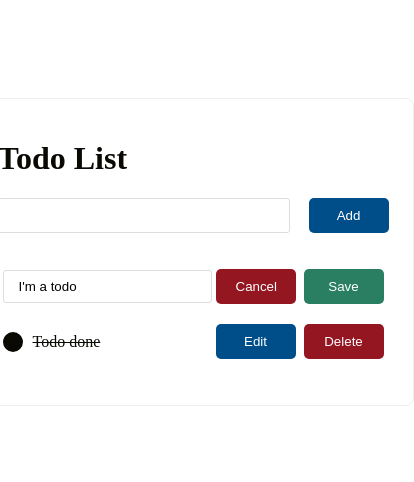
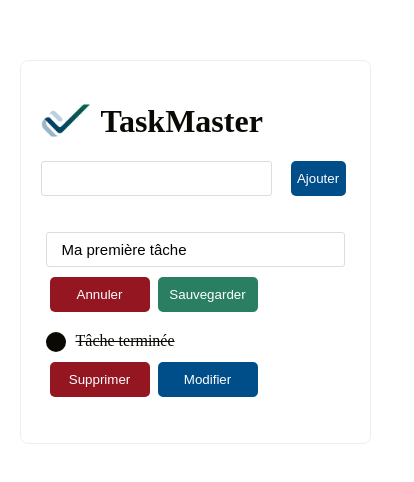
Before and after one commit to Matundu-Jules/TaskMaster, a website built with Vite: page src/index.html in a window 390 px wide. Shown: the part 170-652 px from the top of the page, 414 px wide, since content can reach past the window. Built offline with nearby package versions, Linux system fonts and the light colour scheme.

Commit message:
Correction readme + responsive + modification langage

```diff
--- a/package.json
+++ b/package.json
@@ -4,7 +4,7 @@
   "description": "Specs :\r Vanilla JavaScript, HTML et CSS.",
   "main": "index.js",
   "scripts": {
-    "start": "vite",
+    "start": "vite --host",
     "build": "vite build",
     "preview": "vite preview"
   },
--- a/src/features/createTodoElement.js
+++ b/src/features/createTodoElement.js
@@ -7,15 +7,25 @@ export const createTodoElement = (todo, index, todosArray) => {
     // Create HTML element
     const li = document.createElement('li')
 
+    // div input-container
+    const inputContainer = document.createElement('div')
+    inputContainer.className = 'input-container'
+
+    // div btn-container
+    const btnContainer = document.createElement('div')
+    btnContainer.className = 'btn-container'
+
     // create delete btn
     const deleteBtn = document.createElement('button')
-    deleteBtn.innerHTML = 'Delete'
+    deleteBtn.innerHTML = 'Supprimer'
     deleteBtn.classList.add('btn', 'btn-delete')
 
     // create modify btn
     const editBtn = document.createElement('button')
-    editBtn.innerHTML = 'Edit'
+    editBtn.innerHTML = 'Modifier'
     editBtn.classList.add('btn', 'btn-edit')
+
+    btnContainer.append(deleteBtn, editBtn)
 
     // click event on delete btn
     deleteBtn.addEventListener('click', (e) => {
@@ -44,6 +54,8 @@ export const createTodoElement = (todo, index, todosArray) => {
     p.classList.add('todo-text')
     if (todo.done) p.classList.add('todo-text-done')
     p.innerText = todo.text
+
+    inputContainer.append(span, p)
 
     // event click on li :  toggle state of todo
     let doubleClickDetected = false
@@ -80,7 +92,7 @@ export const createTodoElement = (todo, index, todosArray) => {
     })
 
     // add btn to dom
-    li.append(span, p, editBtn, deleteBtn)
+    li.append(inputContainer, btnContainer)
 
     return li
 }
--- a/src/features/editTodo.js
+++ b/src/features/editTodo.js
@@ -2,6 +2,14 @@ import { displayTodos } from './displayTodos'
 
 export const createTodoEditElement = (todo, index, todosArray) => {
     const li = document.createElement('li')
+
+    // div input-container
+    const inputContainer = document.createElement('div')
+    inputContainer.className = 'input-container'
+
+    // div btn-container
+    const btnContainer = document.createElement('div')
+    btnContainer.className = 'btn-container'
 
     // input element
     const input = document.createElement('input')
@@ -9,9 +17,11 @@ export const createTodoEditElement = (todo, index, todosArray) => {
     input.value = todo.text
     input.classList.add('input-todo-edit')
 
+    inputContainer.appendChild(input)
+
     // btn for cancel modification
     const btnCancel = document.createElement('button')
-    btnCancel.innerHTML = 'Cancel'
+    btnCancel.innerHTML = 'Annuler'
     btnCancel.classList.add('btn', 'btn-cancel')
 
     btnCancel.addEventListener('click', (e) => {
@@ -22,8 +32,10 @@ export const createTodoEditElement = (todo, index, todosArray) => {
 
     // btn for save modification
     const btnSave = document.createElement('button')
-    btnSave.innerHTML = 'Save'
+    btnSave.innerHTML = 'Sauvegarder'
     btnSave.classList.add('btn', 'btn-save')
+
+    btnContainer.append(btnCancel, btnSave)
 
     btnSave.addEventListener('click', (e) => {
         e.preventDefault()
@@ -37,7 +49,7 @@ export const createTodoEditElement = (todo, index, todosArray) => {
     })
 
     // add elements to dom
-    li.append(input, btnCancel, btnSave)
+    li.append(inputContainer, btnContainer)
 
     return li
 }
--- a/src/features/errors.js
+++ b/src/features/errors.js
@@ -6,7 +6,7 @@ export const errorEmptyInput = () => {
 
     if (errorMsgExist.length === 0) {
         const errorMsg = document.createElement('p')
-        errorMsg.innerHTML = 'Insert your task please.'
+        errorMsg.innerHTML = 'Insérez votre tâche, s’il vous plaît..'
         errorMsg.classList.add('error', 'error-empty-msg')
         form.insertAdjacentElement('afterend', errorMsg)
         input.focus()
--- a/src/index.html
+++ b/src/index.html
@@ -1,24 +1,33 @@
 <!doctype html>
-<html lang="en">
+<html lang="fr">
   <head>
     <meta charset="UTF-8" />
     <meta name="viewport" content="width=device-width, initial-scale=1.0" />
     <meta http-equiv="X-UA-Compatible" content="ie=edge" />
-    <title>Todo List</title>
+    <link rel="icon" type="image/png" href="images/taskmaster.jpg" />
+    <title>TaskMaster</title>
   </head>
   <body>
     <div class="container">
-      <h1>Todo List</h1>
+      <div class="title">
+        <img src="images/taskmaster.jpg" alt="Logo de l'application TaskMaster" class="logo-taskmaster" />
+        <h1>TaskMaster</h1>
+      </div>
       <form>
         <input type="text" />
-        <button class="btn btn-add">Add</button>
+        <button class="btn btn-add">Ajouter</button>
       </form>
       <ul>
         <li>
-          <span class="todo done"></span>
-          <p class="todo-text">First todo example</p>
-          <button class="btn btn-edit">Edit</button>
-          <button class="btn btn-delete">Delete</button>
+          <div class="input-container">
+            <span class="todo done"></span>
+            <p class="todo-text"></p>
+          </div>
+
+          <div class="btn-container">
+            <button class="btn btn-edit">Modifier</button>
+            <button class="btn btn-delete">Supprimer</button>
+          </div>
         </li>
       </ul>
     </div>
--- a/src/index.js
+++ b/src/index.js
@@ -10,12 +10,12 @@ const input = document.querySelector('form > input')
 // Array of todos
 const todos = [
     {
-        text: "I'm a todo",
+        text: 'Ma première tâche',
         done: false,
         editMode: true,
     },
     {
-        text: 'Todo done',
+        text: 'Tâche terminée',
         done: true,
         editMode: false,
     },
--- a/src/style.css
+++ b/src/style.css
@@ -26,15 +26,16 @@ input {
   outline: 0;
   border: 1px solid #ddd;
   border-radius: 3px;
+  font-size: 15px;
 }
 
 button {
   cursor: pointer;
   color: white;
-  width: 80px;
+  width: 100px;
   height: 35px;
   margin: 0 4px;
-  padding: 10px 20px;
+  /* padding: 10px 20px; */
   border: 0;
   border-radius: 5px;
   text-align: center;
@@ -67,9 +68,11 @@ p {
 ul {
   padding: 0;
   list-style: none;
+  width: 100%;
 }
 
 li {
+  width: 100%;
   cursor: pointer;
   display: flex;
   align-items: center;
@@ -99,13 +102,30 @@ li .todo.done {
 }
 
 .container {
-  width: 500px;
+  width: 70%;
   border: 1px solid #eee;
   border-radius: 8px;
   padding: 20px;
 
   display: flex;
   flex-direction: column;
+}
+
+.input-container {
+  flex: 1;
+  display: flex;
+  flex-direction: row;
+}
+
+.title {
+  display: flex;
+  flex-direction: row;
+  align-items: center;
+}
+
+.logo-taskmaster {
+  width: 50px;
+  margin-right: 10px;
 }
 
 .input-todo-edit {
@@ -123,3 +143,21 @@ li .todo.done {
   text-align: center;
   margin: 0;
 }
+
+/* Media Query */
+@media screen and (max-width: 767px) {
+  .container {
+    width: 90%;
+  }
+  li {
+    width: 100%;
+    flex-direction: column;
+  }
+  .input-container {
+    width: 100%;
+    margin-bottom: 10px;
+  }
+  .btn-container {
+    width: 100%;
+  }
+}
```
Also changed, not shown: README.md, src/images/taskmaster.jpg (added), src/images/taskmaster.webp (added).
